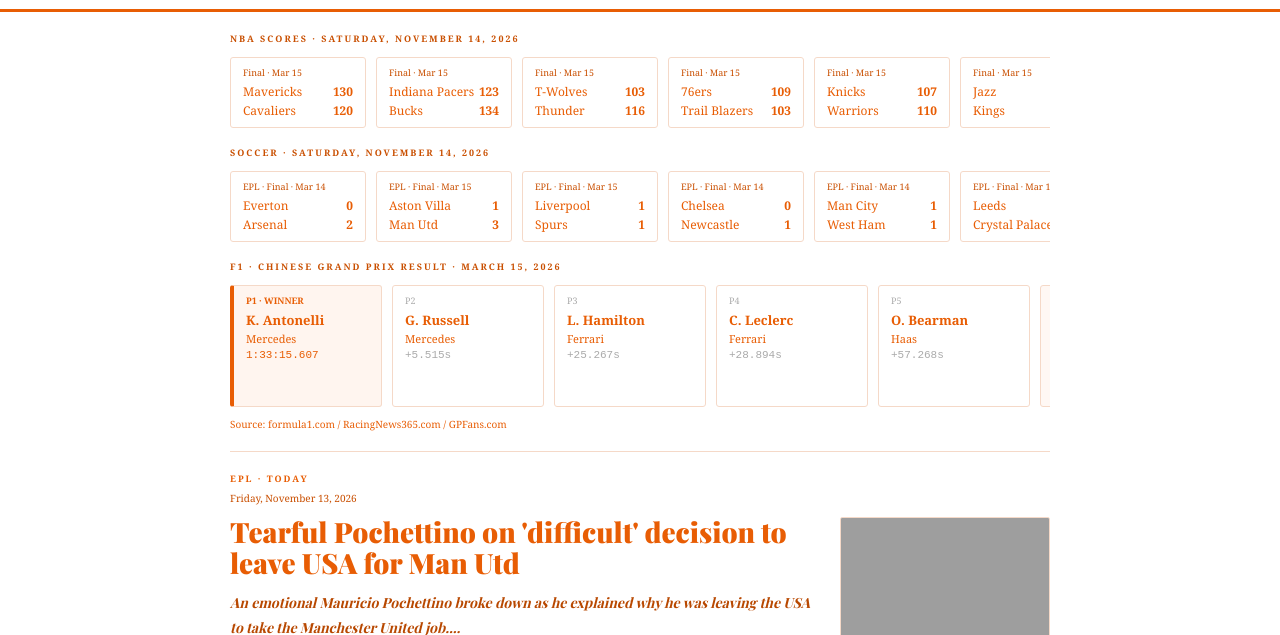
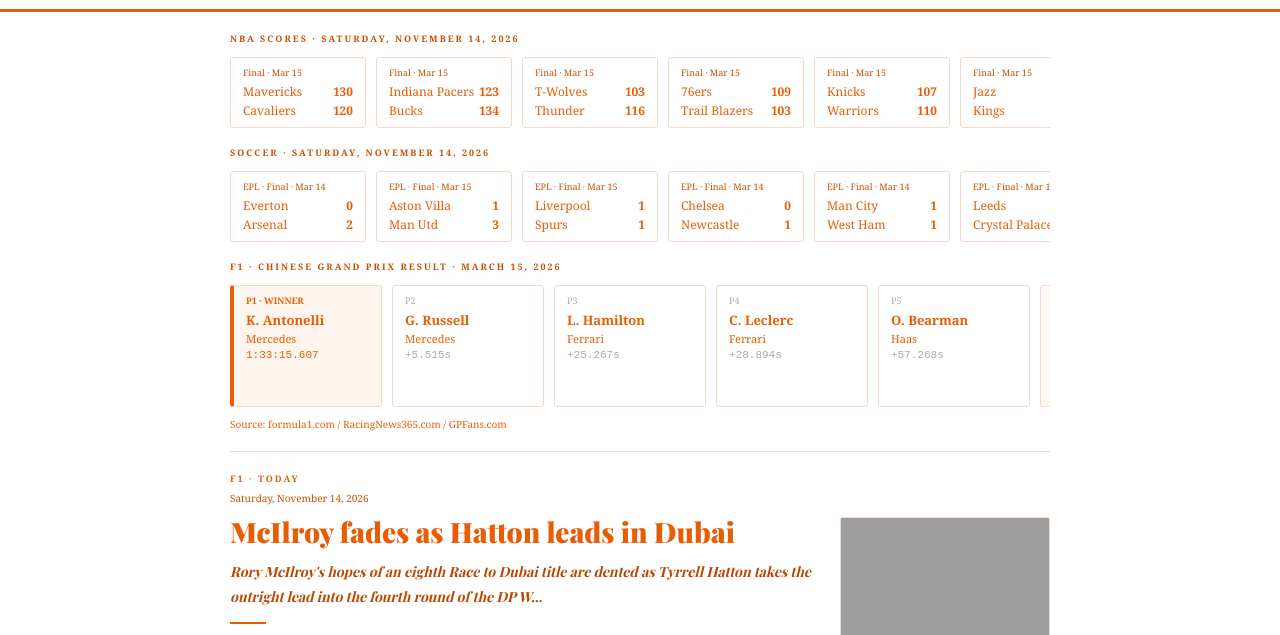
Before and after one commit to ashermorgan8811/Sports-news5, a plain HTML site: page index.html in a window 1280 px wide. Shown: the part 163-798 px from the top of the page. Drawn offline with nearby package versions, Linux system fonts and the light colour scheme; grey boxes are pictures that could not be loaded; a web font is replaced by a local one.

Commit message:
Daily update 2026-11-14 15:59 UTC

```diff
--- a/index.html
+++ b/index.html
@@ -238,7 +238,7 @@ function msUntilNext() {
 
 const DOY        = getEditionDay();
 const DATE_LABEL = getEditionLabel();
-const DATE_ISO = '2026-11-13'; // auto-updated 2026-11-13
+const DATE_ISO = '2026-11-14'; // auto-updated 2026-11-14
 function shuffle(arr) {
   const a = [...arr];
   let s = ((DOY + 1) * 2654435769) >>> 0;
@@ -380,18 +380,16 @@ const NCAA_1S = [
 ];
 
 const ALL_LEADS = [
-  {id:'live_0',tag:'NBA · Today',date:'Friday, November 13, 2026',query:'basketball nba arena game action',seed:317,headline:'College basketball rankings: Will BYU end up as the last undefeated team standing?',deck:'The 4-0 Cougars\' schedule provides a long runway of potential wins before things tighten up in January...',body:['The 4-0 Cougars\' schedule provides a long runway of potential wins before things tighten up in January','Source: CBS Sports.'],sources:[{o:'CBS Sports',d:'Live RSS feed'}]},
-  {id:'live_1',tag:'EPL · Today',date:'Friday, November 13, 2026',query:'soccer football stadium crowd match',seed:318,headline:'Tearful Pochettino on \'difficult\' decision to leave USA for Man Utd',deck:'An emotional Mauricio Pochettino broke down as he explained why he was leaving the USA to take the Manchester United job....',body:['An emotional Mauricio Pochettino broke down as he explained why he was leaving the USA to take the Manchester United job.','Source: BBC Sport.'],sources:[{o:'BBC Sport',d:'Live RSS feed'}]},
-  {id:'live_2',tag:'NFL · Today',date:'Friday, November 13, 2026',query:'american football stadium crowd field',seed:319,headline:'NC State hires Philip Rivers: How other ex-NFL stars have fared as college football head coaches?',deck:'With Philip Rivers set to take over his alma mater at NC State, here\'s a look at how other former NFL standouts have fared leading collegiat...',body:['With Philip Rivers set to take over his alma mater at NC State, here\'s a look at how other former NFL standouts have fared leading collegiate programs','Source: CBS Sports.'],sources:[{o:'CBS Sports',d:'Live RSS feed'}]},
-  {id:'live_3',tag:'Sports · Today',date:'Friday, November 13, 2026',query:'sports arena crowd cheering',seed:320,headline:'How Ferguson-inspired Pochettino can succeed where Carrick failed at Man Utd',deck:'With Mauricio Pochettino set to become Man Utd manager, we analyse if he can clear the tactical hurdles others haven\'t....',body:['With Mauricio Pochettino set to become Man Utd manager, we analyse if he can clear the tactical hurdles others haven\'t.','Source: BBC Sport.'],sources:[{o:'BBC Sport',d:'Live RSS feed'}]}
+  {id:'live_0',tag:'NBA · Today',date:'Saturday, November 14, 2026',query:'basketball nba arena game action',seed:318,headline:'Fitness obsessed & \'control freak\' - what can Man Utd expect from Pochettino?',deck:'What can Manchester United fans expect from their new manager Mauricio Pochettino? BBC Sport gets an insight from Toby Alderweireld, who pla...',body:['What can Manchester United fans expect from their new manager Mauricio Pochettino? BBC Sport gets an insight from Toby Alderweireld, who played under him at Spurs.','Source: BBC Sport.'],sources:[{o:'BBC Sport',d:'Live RSS feed'}]},
+  {id:'live_1',tag:'F1 · Today',date:'Saturday, November 14, 2026',query:'formula 1 racing car track speed',seed:319,headline:'McIlroy fades as Hatton leads in Dubai',deck:'Rory McIlroy\'s hopes of an eighth Race to Dubai title are dented as Tyrrell Hatton takes the outright lead into the fourth round of the DP W...',body:['Rory McIlroy\'s hopes of an eighth Race to Dubai title are dented as Tyrrell Hatton takes the outright lead into the fourth round of the DP World Tour Championship.','Source: BBC Sport.'],sources:[{o:'BBC Sport',d:'Live RSS feed'}]},
+  {id:'live_2',tag:'NFL · Today',date:'Saturday, November 14, 2026',query:'american football stadium crowd field',seed:320,headline:'Week 10 NFL odds, lines, totals, spreads for every game, including Cowboys-49ers, Steelers-Bengals',deck:'NFL Week 10 spreads and totals for every game, including 49ers-Cowboys and Steelers-Bengals...',body:['NFL Week 10 spreads and totals for every game, including 49ers-Cowboys and Steelers-Bengals','Source: CBS Sports.'],sources:[{o:'CBS Sports',d:'Live RSS feed'}]},
+  {id:'live_3',tag:'Sports · Today',date:'Saturday, November 14, 2026',query:'sports arena crowd cheering',seed:321,headline:'Tuchel to remind England of anti-racism protocols before Spain game',deck:'Manager Thomas Tuchel will remind England\'s players of Uefa\'s anti-racism protocols before Sunday\'s Nations League fixture against Spain in ...',body:['Manager Thomas Tuchel will remind England\'s players of Uefa\'s anti-racism protocols before Sunday\'s Nations League fixture against Spain in Madrid.','Source: BBC Sport.'],sources:[{o:'BBC Sport',d:'Live RSS feed'}]}
 ];
 
 const ALL_RECAPS = [
-  {id:'recap_0',tag:'EPL · Recap',date:'Friday, November 13, 2026',query:'soccer football stadium crowd match',seed:367,headline:'Fernandes rejects second Man Utd contract offer',teams:'',body:['Manchester United captain Bruno Fernandes rejects the club\'s second contract offer, with his current deal due to expire at the end of the season.'],km:'',sources:[{o:'BBC Sport',d:'Live RSS feed'}]},
-  {id:'recap_1',tag:'EPL · Recap',date:'Friday, November 13, 2026',query:'soccer football stadium crowd match',seed:368,headline:'Mauricio Pochettino\'s USMNT farewell was inevitable but it hurts all the same: \'A big thank you from my heart\'',teams:'',body:['Pochettino will leave the U.S. team after two years in the job for Manchester United, the two-legged Concacaf Nations League quarterfinals against Haiti serving as his final matches'],km:'',sources:[{o:'CBS Sports',d:'Live RSS feed'}]},
-  {id:'recap_2',tag:'NFL · Recap',date:'Friday, November 13, 2026',query:'american football stadium crowd field',seed:369,headline:'Bengals facing massive NFL scheduling disadvantage vs. Steelers in Week 10: No team has ever overcome this',teams:'',body:['The NFL didn\'t really think through this part of the schedule'],km:'',sources:[{o:'CBS Sports',d:'Live RSS feed'}]},
-  {id:'recap_3',tag:'Sports · Recap',date:'Friday, November 13, 2026',query:'sports arena crowd cheering',seed:370,headline:'Eight sentenced to jail over Nurmagomedov-Dvalishvili brawl',teams:'',body:['Eight people face prison sentences for their part in mass brawl involving MMA fighters Usman Nurmagomedov and Merab Dvalishvili at a hotel in Abu Dhabi on Wednesday.'],km:'',sources:[{o:'BBC Sport',d:'Live RSS feed'}]},
-  {id:'recap_4',tag:'Sports · Recap',date:'Friday, November 13, 2026',query:'sports arena crowd cheering',seed:371,headline:'Surfing speedster Beardman gives a glimpse of Ashes future',teams:'',body:['Mahli Beardman gives England a glimpse into a possible Ashes future as he decimates their batting in Perth.'],km:'',sources:[{o:'BBC Sport',d:'Live RSS feed'}]}
+  {id:'recap_0',tag:'NBA · Recap',date:'Saturday, November 14, 2026',query:'basketball nba arena game action',seed:368,headline:'2026 NBA betting promos: Get over $3,000 in bonuses from top online betting apps, sportsbooks for Nov. 14',teams:'',body:['Top NBA betting apps include DraftKings, FanDuel, BetMGM, bet365, Caesars, Fanatics Sportsbook and Hard Rock Bet'],km:'',sources:[{o:'CBS Sports',d:'Live RSS feed'}]},
+  {id:'recap_1',tag:'Sports · Recap',date:'Saturday, November 14, 2026',query:'sports arena crowd cheering',seed:369,headline:'Warner accuses Cricket Australia of \'cover-up\'',teams:'',body:['Former vice-captain David Warner accuses Cricket Australia of a "cover-up", claiming Australia\'s bowlers were not interviewed in ball-tampering investigation.'],km:'',sources:[{o:'BBC Sport',d:'Live RSS feed'}]},
+  {id:'recap_2',tag:'Sports · Recap',date:'Saturday, November 14, 2026',query:'sports arena crowd cheering',seed:370,headline:'England boxer missed Worlds over sex-test mix-up',teams:'',body:['George Francis was left “broken” after he was banned from competing at the Under-19 World Championships because his team did not organise a sex verification test to prove he is male.'],km:'',sources:[{o:'BBC Sport',d:'Live RSS feed'}]}
 ];
 
 const ALL_STATS = [
```
